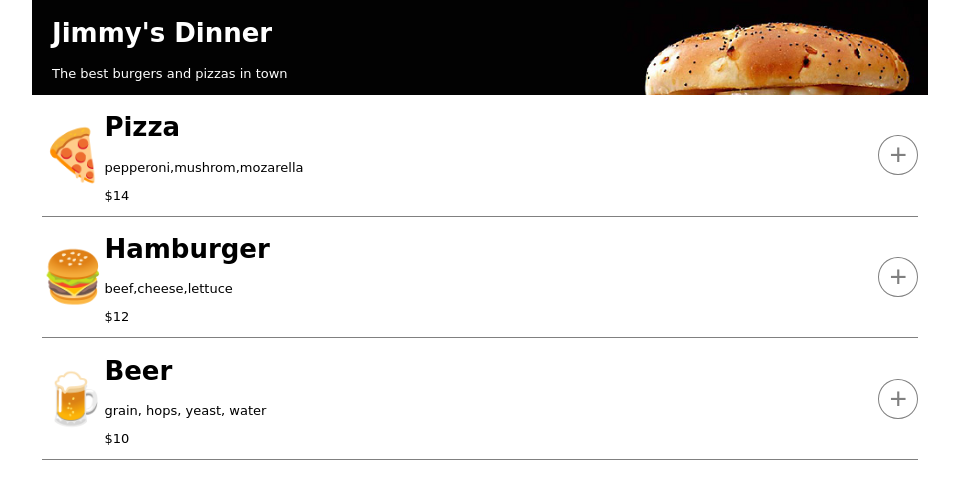
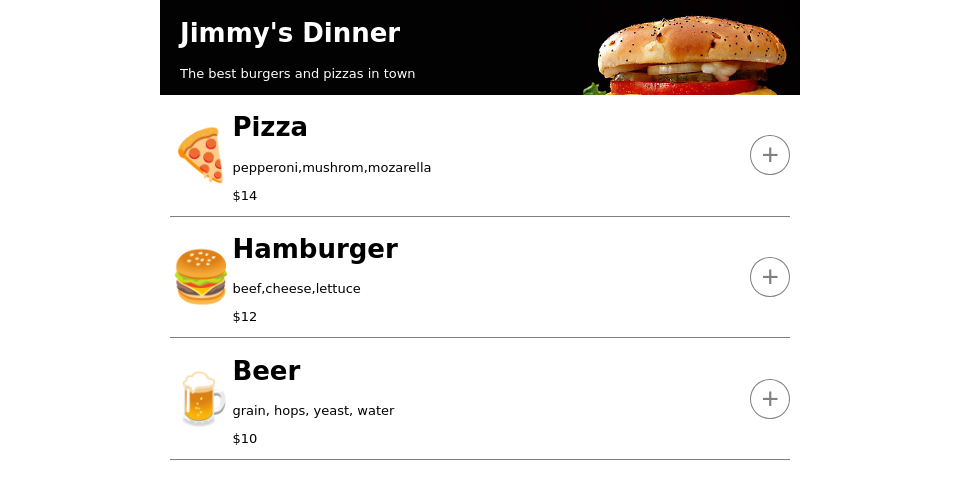
Before and after one commit to EdwardKirakosyan/bp-food-drink, a plain HTML site: page index.html in a window 1280 px wide. Shown: the whole page, without its empty margins (160-1119 px from the left). Drawn offline with Linux system fonts and the light colour scheme; a web font is replaced by a local one.

Commit message:
Update index.css

```diff
--- a/index.css
+++ b/index.css
@@ -7,7 +7,7 @@ body {
 
 .main-div {
   margin: auto;
-  width: 70%;
+  max-width: 50%;
   flex-direction: column;
   align-items: center;
   justify-content: space-between;
```
